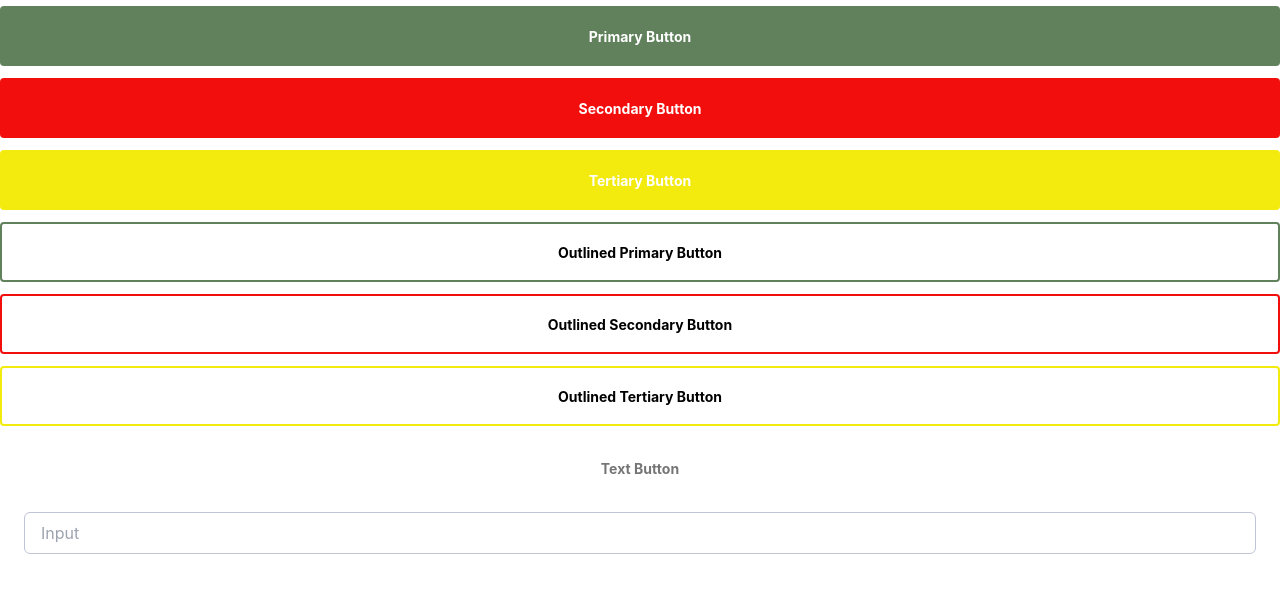
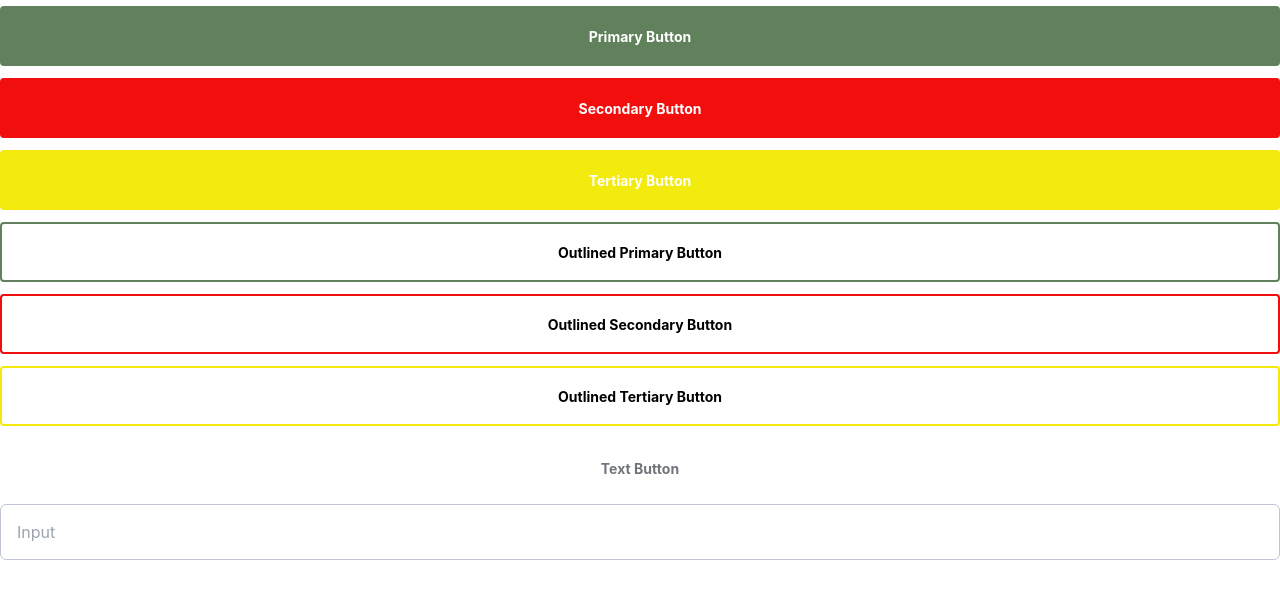
Before and after one commit to Encontrar-Pets/frontend, a React (Create React App) app: page /playbook in a window 1280 px wide. Shown: the top 598 px of the page. Built offline with nearby package versions, Linux system fonts and the light colour scheme.

Commit message:
feat: input

```diff
--- a/src/components/input/index.tsx
+++ b/src/components/input/index.tsx
@@ -2,16 +2,30 @@ type InputProps = {
   placeholder: string;
   value: string;
   onChange: (value: string) => void;
+  error?: string;
   className?: string;
 };
 
 export default function Input(props: InputProps) {
+  function getInputClassName() {
+    return `h-[56px] border-solid border-[1px] border-secondary-gray text-primary-gray rounded-md py-2 px-4 focus:outline-none ${
+      props.error ? "border-primary-red" : ""
+    } ${props.className} `;
+  }
+
   return (
-    <input
-      className={`border-solid border-[1px] border-[#BFC4D7] text-[#71747B] rounded-md py-2 px-4 focus:outline-none ${props.className} mx-6 my-2`}
-      placeholder={props.placeholder}
-      value={props.value}
-      onChange={(e) => props.onChange(e.target.value)}
-    />
+    <div className="flex flex-col">
+      <input
+        className={getInputClassName()}
+        placeholder={props.placeholder}
+        value={props.value}
+        onChange={(e) => props.onChange(e.target.value)}
+      />
+      {!!props.error && (
+        <span className="ml-4 mt-1 text-primary-red text-xs">
+          {props.error}
+        </span>
+      )}
+    </div>
   );
 }
--- a/tailwind.config.js
+++ b/tailwind.config.js
@@ -16,9 +16,9 @@ module.exports = {
         primary: '#60815C',
         secondary: '#F30E0E',
         tertiary: '#F3EA0E',
-        'primary-gray': '#757575',
-        'secondary-gray': '#E0E0E0',
-        'tertiary-gray': '#F5F5F5',
+        'primary-gray': '#71747B',
+        'secondary-gray': '#BFC4D7',
+        'tertiary-gray': '#F0F0F0B8',
         'primary-red': '#D16767',
         'secondary-red': '#D1676780',
         'primary-yellow': '#FFCF6F',
```
